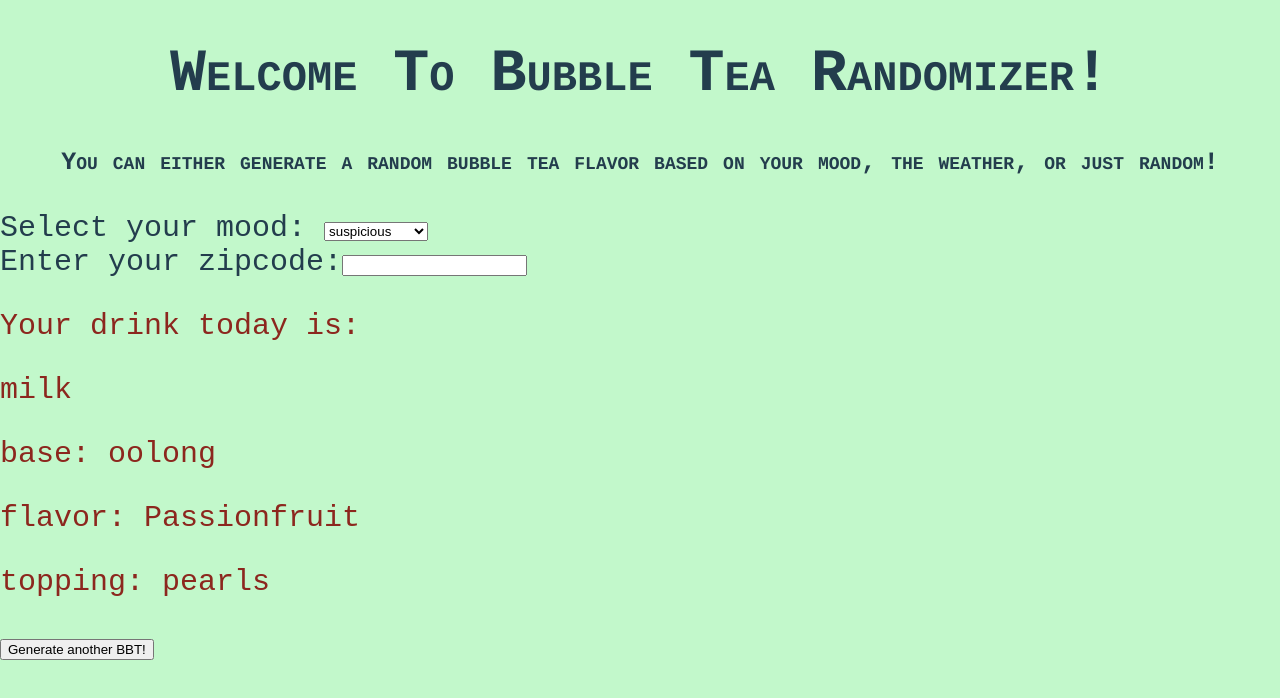
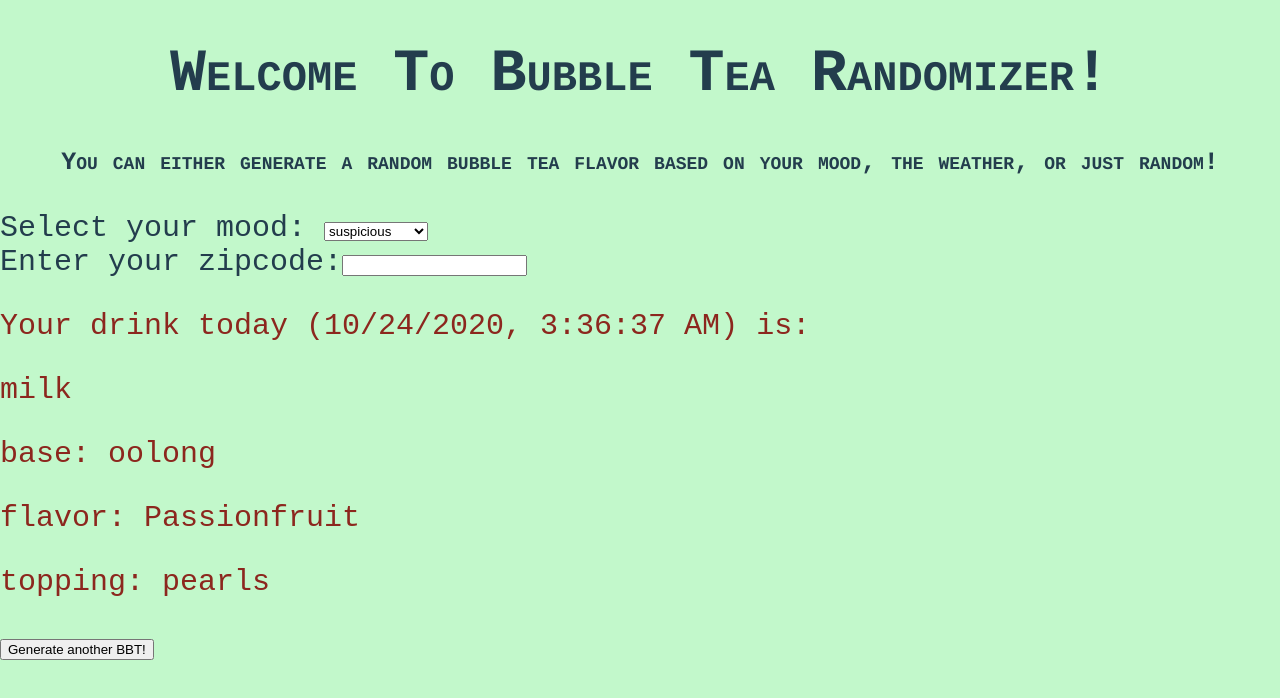
Before and after one commit to FreezeSnail/DandyHacks-thon, a React (Create React App) app in the folder bbt-sugester/: page / in a window 1280 px wide. Both pictures are taken after a click on the button "Generate your random BBT!". Shown: the top 698 px of the page. Built offline with nearby package versions, Linux system fonts and the light colour scheme.

Commit message:
Update bbtComponent.jsx

```diff
--- a/bbt-sugester/src/frontend/components/bbtComponent.jsx
+++ b/bbt-sugester/src/frontend/components/bbtComponent.jsx
@@ -6,10 +6,11 @@ export class BBTComp extends React.Component {
 
     drawBBT() {
         let bbt = this.props.BBTProps.currentBBT;
+        var date = new Date().toLocaleString();
         return (
             //fix the milk part, checkbox for milk/no milk?
             <div>
-                <p>Your drink today is: </p>
+                <p>Your drink today ({date}) is: </p>
                 <div>
                    <p> {bbt.milk ? "milk" : "no milk"}</p>
                 </div>
```
